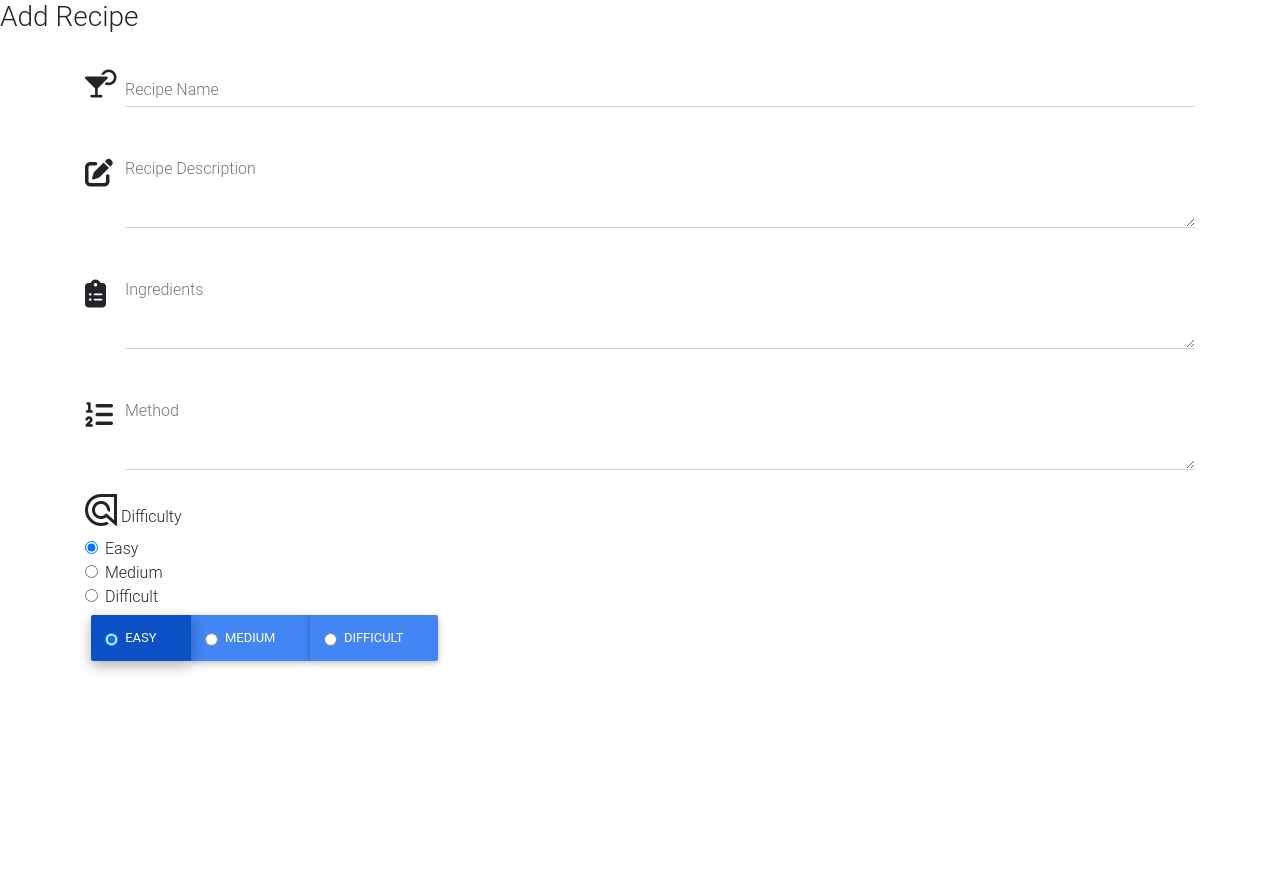
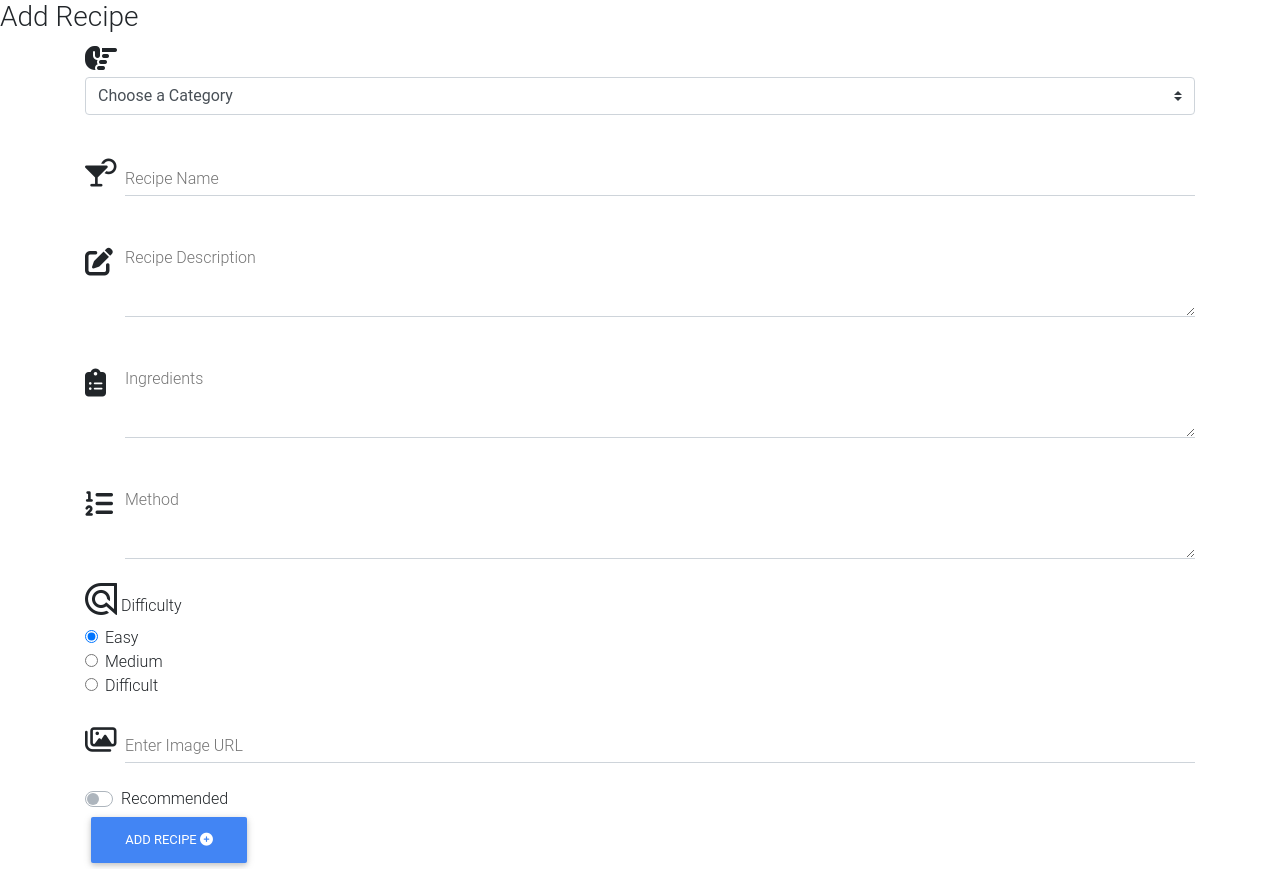
Before and after one commit to fredveloper/milestone-project-3, a Flask app: page /add_recipe in a window 1280 px wide. Before the commit the page ends 672 px from the top, so only its background shows below. Run offline with Flask 2, Linux system fonts and the light colour scheme; data that the repository does not hold is empty; some libraries are stand-ins or nearby versions.

Commit message:
Added all input fields to addrecipe.html, added insert_recipe function to app.py file, tested submit button

```diff
--- a/app.py
+++ b/app.py
@@ -23,7 +23,14 @@ def get_recipes():
 
 @app.route('/add_recipe')
 def add_recipe():
-    return render_template('addrecipe.html')
+    return render_template('addrecipe.html',
+    categories=mongo.db.categories.find())
+
+@app.route('/insert_recipe', methods=['POST'])
+def insert_recipe():
+    recipes = mongo.db.recipes
+    recipes.insert_one(request.form.to_dict())
+    return redirect(url_for('get_recipes'))
 
 if __name__ == '__main__':
     app.run(host=os.environ.get('IP'),
--- a/templates/addrecipe.html
+++ b/templates/addrecipe.html
@@ -3,13 +3,36 @@
 <h3>Add Recipe</h3>
 <div class="container">
   <div class="row">
-    <form action="" method="POST" class="col-sm-12">
+    <form
+      action="{{ url_for('insert_recipe') }}"
+      method="POST"
+      class="col-sm-12"
+    >
+      <div class="row">
+        <div class="col-md-12 form-group">
+          <i class="fas fa-hand-point-right fa-2x prefix"></i>
+          <select id="category" name="category_name" class="custom-select">
+            <option value="" disabled selected>Choose a Category</option>
+            {% for category in categories %}
+            <option value="{{category.category_name}}"
+              >{{category.category_name}}</option
+            >
+            {% endfor %}
+          </select>
+        </div>
+      </div>
       <div class="row">
         <div class="col-md-12">
           <div class="md-form">
             <i class="fas fa-cocktail fa-2x prefix"></i>
-            <input id="recipe_name" name="recipe_name" type="text" class="form-control" required/>
-            <label for="recipe_name">Recipe Name</label>
+            <input
+              id="recipe_name"
+              name="recipe_name"
+              type="text"
+              class="form-control"
+              required
+            />
+            <label>Recipe Name</label>
           </div>
         </div>
       </div>
@@ -17,12 +40,16 @@
         <div class="col-md-12">
           <div class="md-form">
             <i class="fas fa-edit fa-2x prefix"></i>
-            <textarea id="recipe_description" name="recipe_description" class="md-textarea form-control" rows="3"></textarea>
+            <textarea
+              id="recipe_description"
+              name="recipe_description"
+              class="md-textarea form-control"
+              rows="3"
+            ></textarea>
             <label>Recipe Description</label>
           </div>
         </div>
       </div>
-
       <div class="row">
         <div class="col-md-12">
           <div class="md-form">
@@ -30,13 +57,13 @@
             <textarea
               id="ingredients"
               name="ingredients"
-            class="md-textarea form-control" rows="3"
+              class="md-textarea form-control"
+              rows="3"
             ></textarea>
             <label>Ingredients</label>
           </div>
         </div>
       </div>
-
       <div class="row">
         <div class="col-md-12">
           <div class="md-form">
@@ -44,60 +71,93 @@
             <textarea
               id="preparation_method"
               name="preparation_method"
-            class="md-textarea form-control" rows="3"
+              class="md-textarea form-control"
+              rows="3"
             ></textarea>
             <label>Method</label>
           </div>
         </div>
       </div>
-
-
-
       <div class="row">
         <div class="col-md-12">
           <i class="fab fa-algolia fa-2x prefix"></i>
           <label>Difficulty</label>
           <div class="form-check">
-            <input class="form-check-input" type="radio" name="rad_difficulty" id="difficulty_easy" value="Easy" checked/>
+            <input
+              class="form-check-input"
+              type="radio"
+              name="rad_difficulty"
+              id="difficulty_easy"
+              value="Easy"
+              checked
+            />
             <label class="form-check-label" for="exampleRadios1">
               Easy
             </label>
           </div>
-
-
           <div class="form-check">
             <input
-                class="form-check-input" type="radio" name="rad_difficulty" id="difficulty_medium" value="Medium"/>
-              <label class="form-check-label" for="exampleRadios2">Medium
-              </label>
+              class="form-check-input"
+              type="radio"
+              name="rad_difficulty"
+              id="difficulty_medium"
+              value="Medium"
+            />
+            <label class="form-check-label" for="exampleRadios2">Medium </label>
           </div>
           <div class="form-check">
-              <input class="form-check-input" type="radio" name="rad_difficulty" id="difficulty_difficult" value="Difficult"/>
-              <label class="form-check-label" for="exampleRadios3">Difficult
+            <input
+              class="form-check-input"
+              type="radio"
+              name="rad_difficulty"
+              id="difficulty_difficult"
+              value="Difficult"
+            />
+            <label class="form-check-label" for="exampleRadios3"
+              >Difficult
             </label>
           </div>
         </div>
       </div>
-
-      <div class="btn-group" data-toggle="buttons">
-
-      <label class="btn btn-primary active form-check-label">
-        <input class="form-check-input" type="radio" checked autocomplete="off"> Easy
-      </label>
-
-      <label class="btn btn-primary form-check-label">
-        <input class="form-check-input" type="radio" autocomplete="off"> Medium
-      </label>
-
-      <label class="btn btn-primary form-check-label">
-        <input class="form-check-input" type="radio" autocomplete="off"> Difficult
-      </label>
-
+      <div class="row">
+        <div class="col-md-12">
+          <div class="md-form">
+            <i class="far fa-images fa-2x prefix"></i>
+            <input
+              id="recipe_image"
+              name="recipe_image"
+              type="text"
+              class="form-control"
+              required
+            />
+            <label>Enter Image URL</label>
           </div>
-
-
+        </div>
+      </div>
+      <div class="row">
+        <div class="col-md-12">
+          <div class="custom-control custom-switch">
+            <input
+              type="checkbox"
+              class="custom-control-input"
+              id="is_recommended"
+              name="is_recommended"
+            />
+            <label class="custom-control-label" for="is_recommended"
+              >Recommended</label
+            >
+          </div>
+        </div>
+      </div>
+      <div class="row">
+        <div class="col-md-12">
+          <button type="submit" class="btn btn-primary">
+            Add Recipe
+            <i class="fas fa-plus-circle"></i>
+          </button>
+        </div>
+      </div>
+      {% endblock %}
     </form>
   </div>
 </div>
-
-{% endblock %}
--- a/templates/base.html
+++ b/templates/base.html
@@ -36,6 +36,7 @@
       $(document).ready(function () {
 
       });
+
     </script>
   </body>
 </html>
```
Lines whose indentation alone changed are shown as unchanged.
